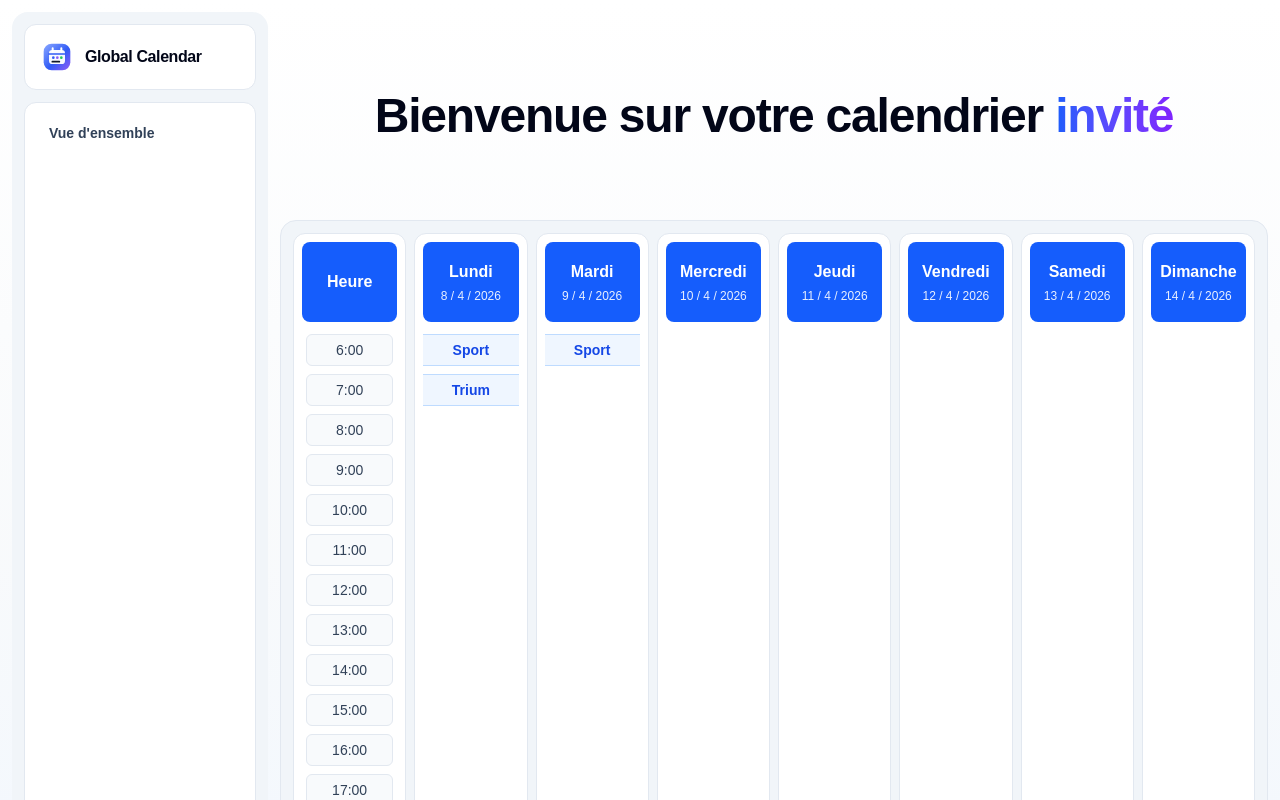
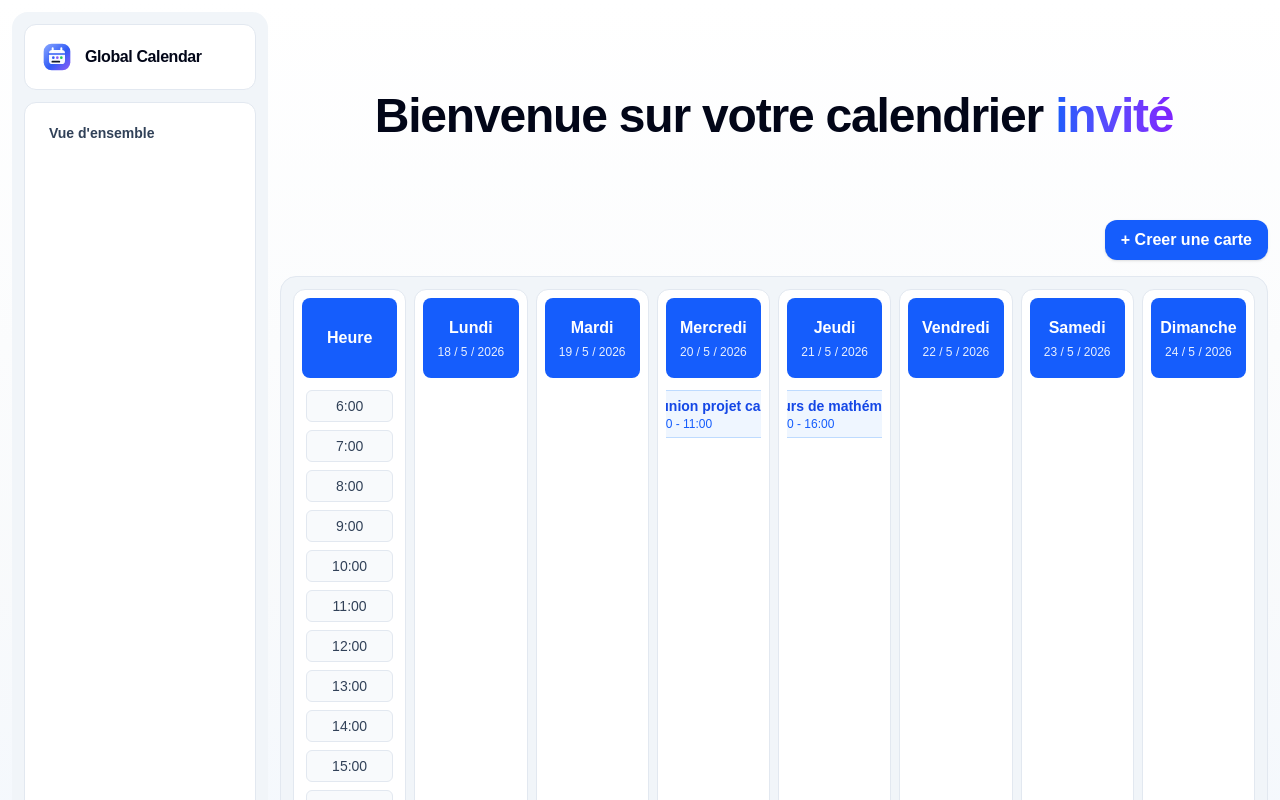
Before and after one commit to GoulvenBonmarchand/Global-Calendar, a Next.js app in the folder global-calendar/: page /calendar in a window 1280 px wide. Shown: the top 800 px of the page. Built offline with nearby package versions, Linux system fonts and the light colour scheme.

Commit message:
ajout d'une première version de l'intégration des Cards dans CalendarGrids

```diff
--- /dev/null
+++ b/global-calendar/src/app/calendar/CalendarCreateEvent.tsx
@@ -0,0 +1,34 @@
+"use client";
+
+import { useState } from "react";
+import Cards from "@/components/cards/cards";
+import type { CalendarEvent } from "@/components/cards/cards";
+import CreateCardButton from "@/components/cards/CreateCards";
+import CalendarGrid from "@/components/calendar/CalendarGrid";
+import { events } from "@/data/events";
+
+export default function CalendarCreateEvent() {
+  const [allEvents, setAllEvents] = useState<CalendarEvent[]>(events);
+  const [selectedEvent, setSelectedEvent] = useState<CalendarEvent | null>(
+    null,
+  );
+
+  function handleCreateEvent(event: CalendarEvent) {
+    setAllEvents((currentEvents) => [...currentEvents, event]);
+    setSelectedEvent(event);
+  }
+
+  return (
+    <>
+      <div className="mb-4 flex justify-end">
+        <CreateCardButton onCreate={handleCreateEvent} />
+      </div>
+
+      <CalendarGrid events={allEvents} onSelectEvent={setSelectedEvent} />
+
+      {selectedEvent && (
+        <Cards event={selectedEvent} onClose={() => setSelectedEvent(null)} />
+      )}
+    </>
+  );
+}
--- a/global-calendar/src/app/calendar/page.tsx
+++ b/global-calendar/src/app/calendar/page.tsx
@@ -1,4 +1,4 @@
-import CalendarGrid from "@/components/calendar/CalendarGrid";
+import CalendarCreateEvent from "@/app/calendar/CalendarCreateEvent";
 import WelcomeBanner from "@/components/calendar/WelcomeBanner";
 
 export default async function CalendarPage({
@@ -10,7 +10,7 @@ export default async function CalendarPage({
   return (
     <>
       <WelcomeBanner username={username} />
-      <CalendarGrid />
+      <CalendarCreateEvent />
     </>
   );
 }
--- a/global-calendar/src/components/calendar/CalendarGrid.tsx
+++ b/global-calendar/src/components/calendar/CalendarGrid.tsx
@@ -1,4 +1,6 @@
-import { eventsByDay, type WeekEvent } from "@/components/calendar/ListEvents";
+"use client";
+
+import type { CalendarEvent } from "@/components/cards/cards";
 
 const DAYS = [
   "Lundi",
@@ -12,10 +14,18 @@ const DAYS = [
 
 const HOURS = Array.from({ length: 24 - 6 + 1 }, (_, i) => 6 + i);
 
-// Anchor for the displayed week — Monday = day 8 of month 4, 2026.
-const FIRST_DAY = { day: 8, month: 4, year: 2026 };
+// Anchor for the displayed week. Monday = May 18, 2026.
+const FIRST_DAY = { day: 18, month: 5, year: 2026 };
 
-export default function CalendarGrid() {
+type CalendarGridProps = {
+  events: CalendarEvent[];
+  onSelectEvent: (event: CalendarEvent) => void;
+};
+
+export default function CalendarGrid({
+  events,
+  onSelectEvent,
+}: CalendarGridProps) {
   return (
     <div className="grid grid-cols-8 gap-2 rounded-2xl border border-slate-200 bg-slate-100 p-3">
       <TimeColumn />
@@ -26,6 +36,8 @@ export default function CalendarGrid() {
           day={FIRST_DAY.day + index}
           month={FIRST_DAY.month}
           year={FIRST_DAY.year}
+          events={events}
+          onSelectEvent={onSelectEvent}
         />
       ))}
     </div>
@@ -57,10 +69,22 @@ type DayColumnProps = {
   day: number;
   month: number;
   year: number;
+  events: CalendarEvent[];
+  onSelectEvent: (event: CalendarEvent) => void;
 };
 
-function DayColumn({ label, day, month, year }: DayColumnProps) {
-  const events = eventsByDay[day] ?? [];
+function DayColumn({
+  label,
+  day,
+  month,
+  year,
+  events,
+  onSelectEvent,
+}: DayColumnProps) {
+  const dayEvents = events.filter((event) =>
+    isEventOnDay(event, day, month, year),
+  );
+
   return (
     <div className="flex h-full flex-col gap-2 rounded-xl border border-slate-200 bg-white p-2">
       <div className="flex h-20 w-full flex-col items-center justify-center rounded-lg bg-blue-600 font-bold text-white">
@@ -70,10 +94,11 @@ function DayColumn({ label, day, month, year }: DayColumnProps) {
         </span>
       </div>
       <div className="flex w-full flex-1 flex-col items-center gap-2 overflow-x-auto p-1">
-        {events.map((event) => (
+        {dayEvents.map((event) => (
           <EventChip
-            key={`${event.day}-${event.startHour}-${event.title}`}
+            key={event.id}
             event={event}
+            onSelectEvent={onSelectEvent}
           />
         ))}
       </div>
@@ -81,10 +106,91 @@ function DayColumn({ label, day, month, year }: DayColumnProps) {
   );
 }
 
-function EventChip({ event }: { event: WeekEvent }) {
+type EventChipProps = {
+  event: CalendarEvent;
+  onSelectEvent: (event: CalendarEvent) => void;
+};
+
+function EventChip({ event, onSelectEvent }: EventChipProps) {
   return (
-    <div className="flex h-8 w-40 shrink-0 items-center justify-center rounded-md border border-blue-200 bg-blue-50 px-2 text-sm font-semibold text-blue-700">
-      {event.title}
-    </div>
+    <button
+      type="button"
+      onClick={() => onSelectEvent(event)}
+      className="flex h-12 w-40 shrink-0 flex-col items-start justify-center rounded-md border border-blue-200 bg-blue-50 px-2 text-left text-sm font-semibold text-blue-700 transition hover:border-blue-300 hover:bg-blue-100"
+    >
+      <span className="w-full truncate">{event.title}</span>
+      {(event.startTime || event.endTime) && (
+        <span className="w-full truncate text-xs font-medium text-blue-600">
+          {event.startTime} {event.endTime && `- ${event.endTime}`}
+        </span>
+      )}
+    </button>
   );
 }
+
+function isEventOnDay(
+  event: CalendarEvent,
+  day: number,
+  month: number,
+  year: number,
+) {
+  const eventDate = parseEventDate(event.date);
+
+  return (
+    eventDate?.day === day &&
+    eventDate.month === month &&
+    eventDate.year === year
+  );
+}
+
+function parseEventDate(date?: string) {
+  if (!date) {
+    return null;
+  }
+
+  const isoDate = date.match(/^(\d{4})-(\d{2})-(\d{2})$/);
+
+  if (isoDate) {
+    return {
+      day: Number(isoDate[3]),
+      month: Number(isoDate[2]),
+      year: Number(isoDate[1]),
+    };
+  }
+
+  const frenchMonths: Record<string, number> = {
+    janvier: 1,
+    fevrier: 2,
+    mars: 3,
+    avril: 4,
+    mai: 5,
+    juin: 6,
+    juillet: 7,
+    aout: 8,
+    septembre: 9,
+    octobre: 10,
+    novembre: 11,
+    decembre: 12,
+  };
+  const frenchDate = date
+    .normalize("NFD")
+    .replace(/[\u0300-\u036f]/g, "")
+    .toLowerCase()
+    .match(/^(\d{1,2}) ([a-z]+) (\d{4})$/);
+
+  if (!frenchDate) {
+    return null;
+  }
+
+  const parsedMonth = frenchMonths[frenchDate[2]];
+
+  if (!parsedMonth) {
+    return null;
+  }
+
+  return {
+    day: Number(frenchDate[1]),
+    month: parsedMonth,
+    year: Number(frenchDate[3]),
+  };
+}
--- a/global-calendar/src/components/calendar/ListEvents.tsx
+++ /dev/null
@@ -1,21 +0,0 @@
-export type WeekEvent = {
-  day: number;        // day of the month
-  startHour: number;  // 24h
-  endHour: number;
-  title: string;
-};
-
-const events: WeekEvent[] = [
-  { day: 8, startHour: 10, endHour: 12, title: "Sport" },
-  { day: 8, startHour: 14, endHour: 17, title: "Trium" },
-  { day: 9, startHour: 10, endHour: 12, title: "Sport" },
-];
-
-// Pre-grouped by day for O(1) lookup from the grid.
-export const eventsByDay: Record<number, WeekEvent[]> = events.reduce(
-  (acc, event) => {
-    (acc[event.day] ??= []).push(event);
-    return acc;
-  },
-  {} as Record<number, WeekEvent[]>,
-);
--- a/global-calendar/src/components/cards/CreateCards.tsx
+++ b/global-calendar/src/components/cards/CreateCards.tsx
@@ -122,6 +122,7 @@ export default function CreateCardButton({ onCreate }: CreateCardButtonProps) {
                 Date
                 <input
                   type="date"
+                  required
                   value={form.date}
                   onChange={(event) => updateField("date", event.target.value)}
                   className="rounded-lg border border-slate-300 px-3 py-2 text-slate-900 outline-none focus:border-blue-500 focus:ring-2 focus:ring-blue-100"
```
